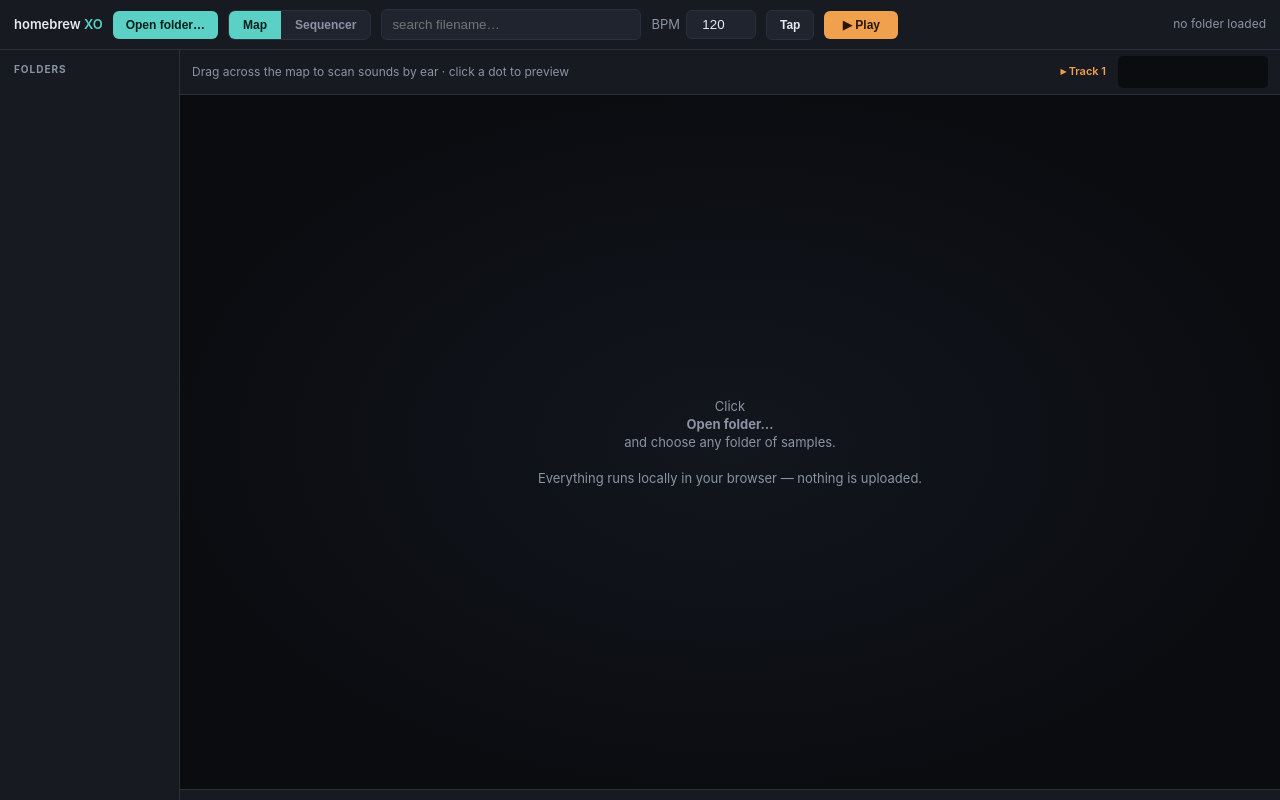
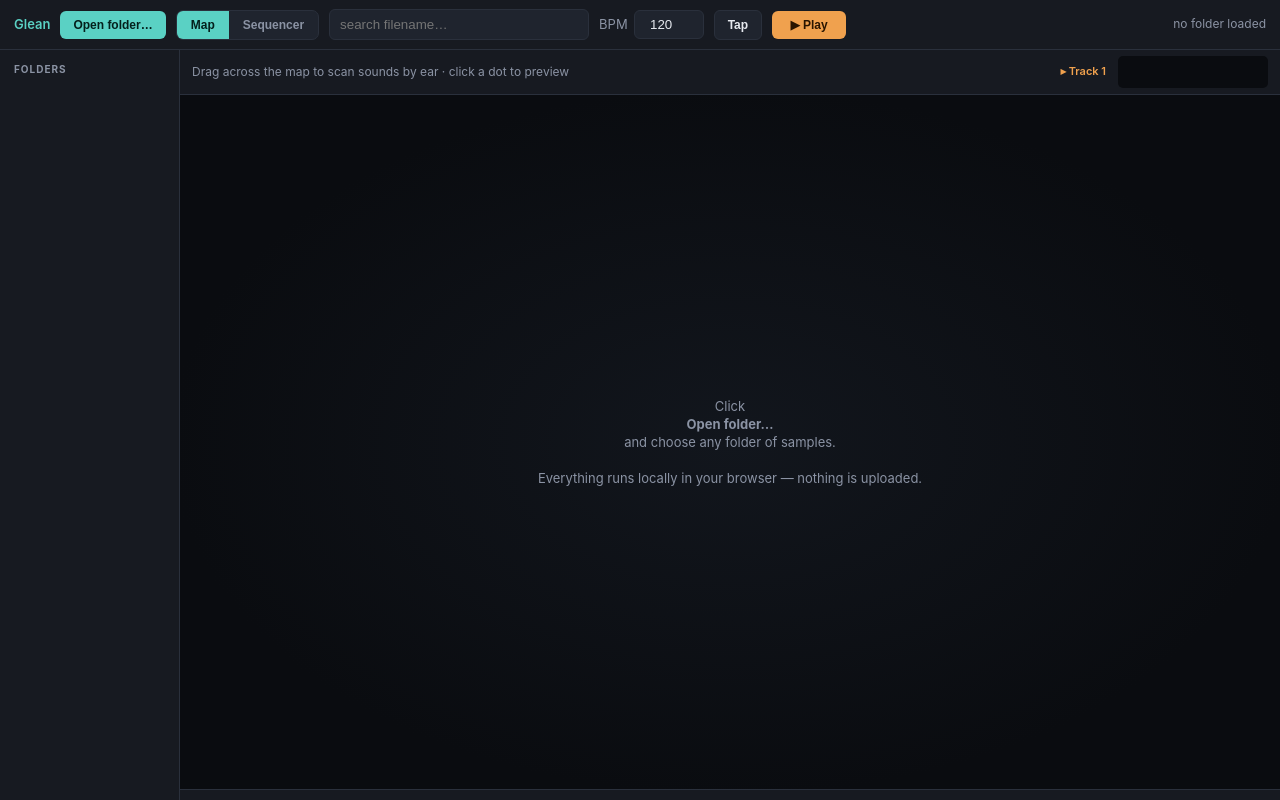
Before and after one commit to yonie/glean, a plain HTML site: page app/index.html in a window 1280 px wide. Drawn offline with Linux system fonts and the light colour scheme.

Commit message:
Rename project to "Glean" (XO is XLN Audio's trademark)
"homebrew XO" can't ship open-source — XO is a registered XLN Audio mark.
Renamed the app title and header to Glean. XO/Cosmos remain only as
inspiration attribution in the README, with a not-affiliated disclaimer.

```diff
--- a/app/index.html
+++ b/app/index.html
@@ -3,13 +3,13 @@
 <head>
 <meta charset="utf-8">
 <meta name="viewport" content="width=device-width, initial-scale=1">
-<title>homebrew XO — sample space + drum machine</title>
+<title>Glean — sample browser + drum machine</title>
 <link rel="stylesheet" href="css/styles.css">
 </head>
 <body>
 <div id="app">
   <header>
-    <h1>homebrew <span>XO</span></h1>
+    <h1><span>Glean</span></h1>
     <button class="btn" id="pick">Open folder…</button>
     <div class="seg"><button id="tMap" class="on">Map</button><button id="tSeq">Sequencer</button></div>
     <input id="search" placeholder="search filename…" autocomplete="off">
```
Also changed, not shown: README.md.
